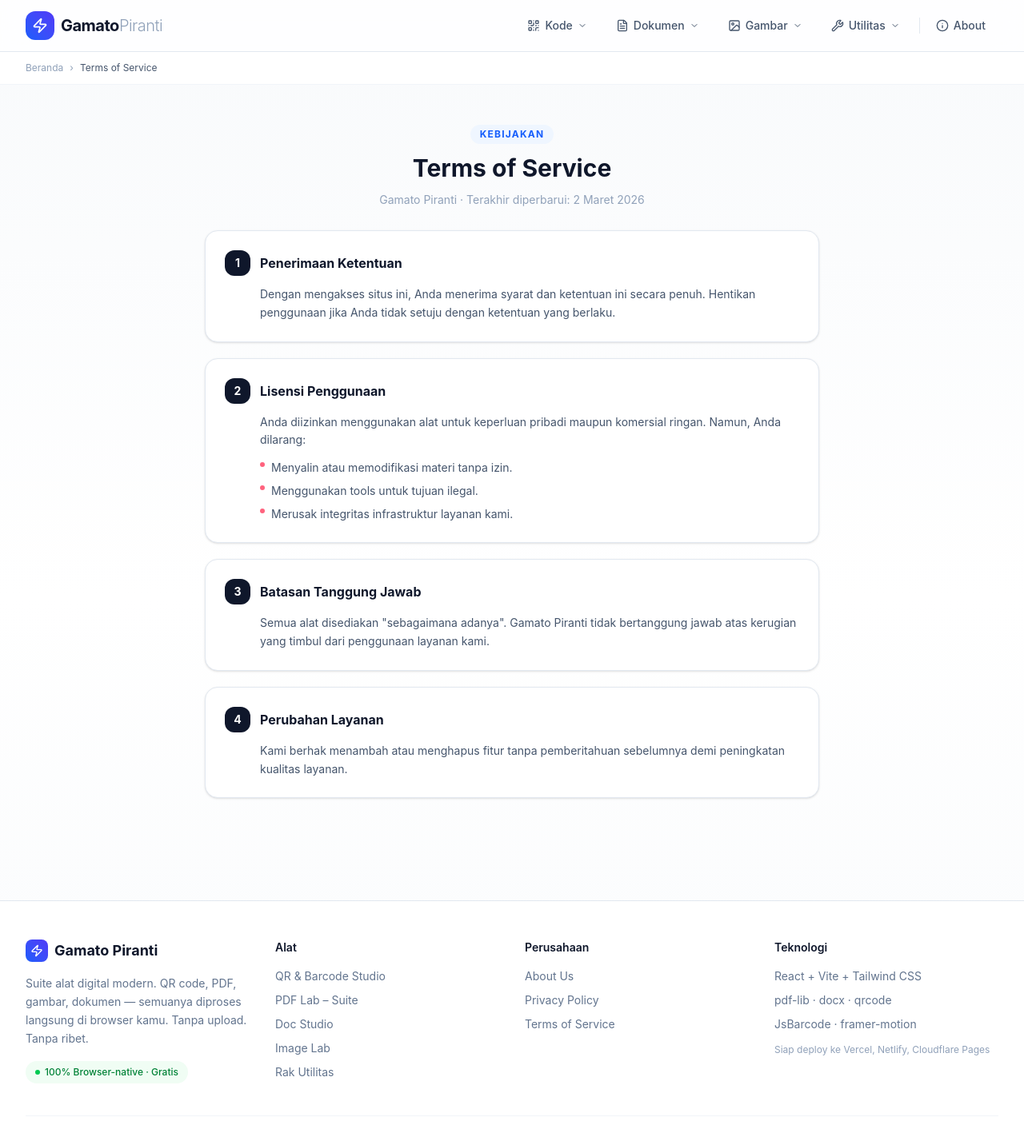
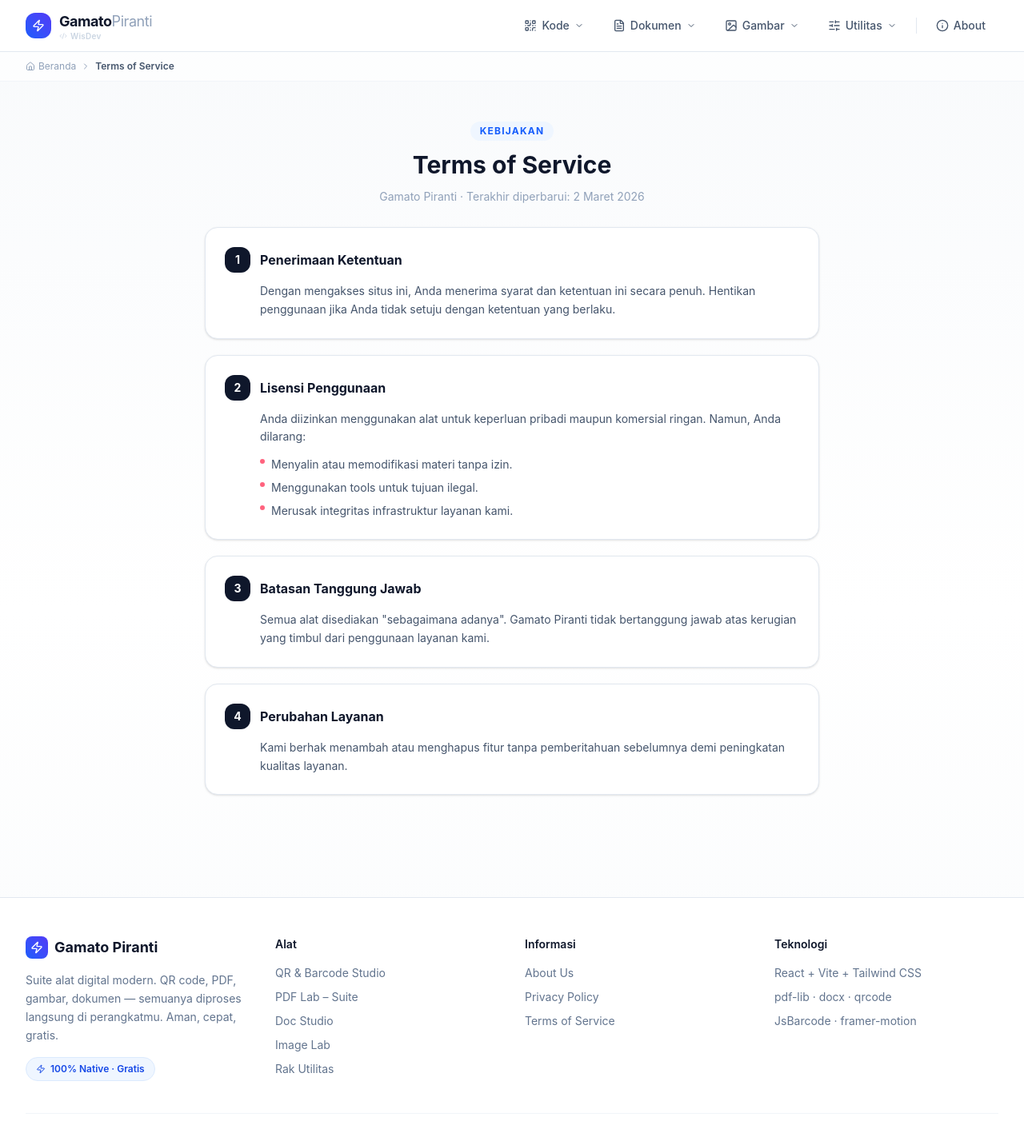
Before and after one commit to wug-system/Gamato-Piranti, a React (Vite) app: page /terms in a window 1280 px wide. Shown: the top 1427 px of the page at 80% size. Built offline with nearby package versions, Linux system fonts and the light colour scheme.

Commit message:
Add files via upload

```diff
--- a/src/components/layout/Footer.tsx
+++ b/src/components/layout/Footer.tsx
@@ -1,5 +1,5 @@
 import { Link } from 'react-router-dom';
-import { Zap } from 'lucide-react';
+import { Zap, Code2, Heart } from 'lucide-react';
 
 export default function Footer() {
   return (
@@ -16,11 +16,11 @@ export default function Footer() {
               <span className="font-bold text-lg text-slate-900">Gamato Piranti</span>
             </div>
             <p className="text-slate-500 text-sm leading-relaxed">
-              Suite alat digital modern. QR code, PDF, gambar, dokumen — semuanya diproses langsung di browser kamu. Tanpa upload. Tanpa ribet.
+              Suite alat digital modern. QR code, PDF, gambar, dokumen — semuanya diproses langsung di perangkatmu. Aman, cepat, gratis.
             </p>
-            <div className="inline-flex items-center space-x-1.5 bg-green-50 text-green-700 px-3 py-1.5 rounded-full text-xs font-medium">
-              <span className="w-1.5 h-1.5 bg-green-500 rounded-full"></span>
-              <span>100% Browser-native · Gratis</span>
+            <div className="inline-flex items-center space-x-1.5 bg-blue-50 text-blue-700 px-3 py-1.5 rounded-full text-xs font-semibold border border-blue-100">
+              <Zap className="w-3 h-3" />
+              <span>100% Native · Gratis</span>
             </div>
           </div>
 
@@ -38,7 +38,7 @@ export default function Footer() {
 
           {/* Company */}
           <div>
-            <h3 className="font-semibold text-slate-900 mb-4 text-sm">Perusahaan</h3>
+            <h3 className="font-semibold text-slate-900 mb-4 text-sm">Informasi</h3>
             <ul className="space-y-2.5 text-sm text-slate-500">
               <li><Link to="/about" className="hover:text-blue-600 transition-colors">About Us</Link></li>
               <li><Link to="/privacy" className="hover:text-blue-600 transition-colors">Privacy Policy</Link></li>
@@ -46,20 +46,25 @@ export default function Footer() {
             </ul>
           </div>
 
-          {/* Tech info */}
+          {/* Tech */}
           <div>
             <h3 className="font-semibold text-slate-900 mb-4 text-sm">Teknologi</h3>
             <ul className="space-y-2.5 text-sm text-slate-500">
               <li>React + Vite + Tailwind CSS</li>
               <li>pdf-lib · docx · qrcode</li>
               <li>JsBarcode · framer-motion</li>
-              <li className="pt-1 text-xs text-slate-400">Siap deploy ke Vercel, Netlify, Cloudflare Pages</li>
             </ul>
           </div>
         </div>
 
+        {/* Bottom bar */}
         <div className="border-t border-slate-100 mt-10 pt-8 flex flex-col md:flex-row items-center justify-between gap-4 text-sm text-slate-400">
-          <p>© {new Date().getFullYear()} Gamato Piranti. Fokus ke utilitas, bukan klaim.</p>
+          <p>© {new Date().getFullYear()} Gamato Piranti. Dibuat dengan <Heart className="w-3 h-3 inline text-red-400" /> untuk produktivitas.</p>
+          <div className="flex items-center gap-2 text-xs text-slate-400 font-medium">
+            <Code2 className="w-3.5 h-3.5" />
+            <span>Powered by</span>
+            <span className="text-slate-600 font-bold">WisDev</span>
+          </div>
           <div className="flex items-center gap-4">
             <Link to="/privacy" className="hover:text-slate-600 transition-colors">Privacy Policy</Link>
             <span className="text-slate-200">•</span>
--- a/src/components/layout/Header.tsx
+++ b/src/components/layout/Header.tsx
@@ -2,8 +2,8 @@ import { useState, useRef, useEffect } from 'react';
 import { Link, useLocation } from 'react-router-dom';
 import {
   Menu, X, ChevronDown,
-  FileText, Image, QrCode, Sliders,
-  Wrench, Zap, Barcode, Info, Shield, BookOpen,
+  FileText, Image, QrCode, SlidersHorizontal,
+  Zap, Barcode, Info, BookOpen, AlignLeft, Code2,
 } from 'lucide-react';
 import { AnimatePresence, motion } from 'framer-motion';
 
@@ -38,17 +38,17 @@ const menuGroups = [
   {
     id: 'utilitas' as const,
     title: 'Utilitas',
-    icon: <Wrench className="w-4 h-4" />,
+    icon: <SlidersHorizontal className="w-4 h-4" />,
     items: [
-      { name: 'Rak Utilitas', path: '/utility', icon: <Sliders className="w-4 h-4 text-pink-500" />, desc: 'JSON, Base64, kalkulator, password & lainnya' },
+      { name: 'Rak Utilitas', path: '/utility', icon: <AlignLeft className="w-4 h-4 text-pink-500" />, desc: 'JSON, Base64, kalkulator, password & lainnya' },
     ],
   },
 ];
 
-const pagesLinks = [
-  { name: 'About Us', path: '/about' },
-  { name: 'Privacy Policy', path: '/privacy' },
-  { name: 'Terms of Service', path: '/terms' },
+const policyLinks = [
+  { name: 'About Us',         path: '/about',   icon: <Info className="w-4 h-4 text-slate-400" /> },
+  { name: 'Privacy Policy',   path: '/privacy', icon: <BookOpen className="w-4 h-4 text-slate-400" /> },
+  { name: 'Terms of Service', path: '/terms',   icon: <FileText className="w-4 h-4 text-slate-400" /> },
 ];
 
 export default function Header() {
@@ -57,16 +57,11 @@ export default function Header() {
   const dropdownRef = useRef<HTMLDivElement>(null);
   const location = useLocation();
 
-  useEffect(() => {
-    setMobileOpen(false);
-    setActiveDropdown(null);
-  }, [location]);
+  useEffect(() => { setMobileOpen(false); setActiveDropdown(null); }, [location]);
 
   useEffect(() => {
     const handleClickOutside = (e: MouseEvent) => {
-      if (dropdownRef.current && !dropdownRef.current.contains(e.target as Node)) {
-        setActiveDropdown(null);
-      }
+      if (dropdownRef.current && !dropdownRef.current.contains(e.target as Node)) setActiveDropdown(null);
     };
     document.addEventListener('mousedown', handleClickOutside);
     return () => document.removeEventListener('mousedown', handleClickOutside);
@@ -77,31 +72,36 @@ export default function Header() {
     return () => { document.body.style.overflow = ''; };
   }, [mobileOpen]);
 
-  const isActive = (items: { path: string }[]) =>
-    items.some(i => location.pathname === i.path);
+  const isActive = (items: { path: string }[]) => items.some(i => location.pathname === i.path);
 
   return (
-    <header className="sticky top-0 z-50 bg-white/80 backdrop-blur-lg border-b border-slate-200">
+    <header className="sticky top-0 z-50 bg-white/90 backdrop-blur-lg border-b border-slate-200">
       <div className="max-w-7xl mx-auto px-4 sm:px-6 lg:px-8">
         <div className="flex justify-between items-center h-16">
 
           {/* Logo */}
-          <Link to="/" className="flex items-center space-x-2 group">
+          <Link to="/" className="flex items-center gap-2.5 group shrink-0">
             <div className="bg-gradient-to-tr from-blue-600 to-indigo-600 p-2 rounded-xl text-white group-hover:shadow-lg group-hover:shadow-blue-500/30 transition-all duration-300">
-              <Zap className="w-5 h-5" />
+              <Zap className="w-4 h-4" />
             </div>
-            <span className="font-bold text-xl tracking-tight text-slate-900 group-hover:text-blue-600 transition-colors">
-              Gamato<span className="text-slate-400 font-light">Piranti</span>
-            </span>
+            <div className="leading-tight">
+              <span className="font-bold text-lg tracking-tight text-slate-900 group-hover:text-blue-600 transition-colors">
+                Gamato<span className="text-slate-400 font-normal">Piranti</span>
+              </span>
+              <div className="flex items-center gap-1 -mt-0.5">
+                <Code2 className="w-2.5 h-2.5 text-slate-300" />
+                <span className="text-[10px] font-semibold text-slate-300 tracking-wide">WisDev</span>
+              </div>
+            </div>
           </Link>
 
           {/* Desktop Navigation */}
-          <nav className="hidden md:flex items-center space-x-1" ref={dropdownRef}>
+          <nav className="hidden md:flex items-center gap-1" ref={dropdownRef}>
             {menuGroups.map((group) => (
               <div key={group.id} className="relative">
                 <button
                   onClick={() => setActiveDropdown(activeDropdown === group.id ? null : group.id)}
-                  className={`flex items-center space-x-1.5 px-4 py-2 rounded-full text-sm font-medium transition-colors ${
+                  className={`flex items-center gap-1.5 px-4 py-2 rounded-full text-sm font-medium transition-colors ${
                     activeDropdown === group.id || isActive(group.items)
                       ? 'bg-blue-50 text-blue-600'
                       : 'text-slate-600 hover:bg-slate-50 hover:text-slate-900'
@@ -115,18 +115,18 @@ export default function Header() {
                 <AnimatePresence>
                   {activeDropdown === group.id && (
                     <motion.div
-                      initial={{ opacity: 0, y: 8, scale: 0.96 }}
+                      initial={{ opacity: 0, y: 8, scale: 0.97 }}
                       animate={{ opacity: 1, y: 0, scale: 1 }}
-                      exit={{ opacity: 0, y: 8, scale: 0.96 }}
-                      transition={{ duration: 0.15 }}
-                      className="absolute top-full left-1/2 -translate-x-1/2 mt-2 w-72 bg-white rounded-2xl shadow-xl border border-slate-100 overflow-hidden ring-1 ring-black/5"
+                      exit={{ opacity: 0, y: 8, scale: 0.97 }}
+                      transition={{ duration: 0.13 }}
+                      className="absolute top-full left-1/2 -translate-x-1/2 mt-2 w-72 bg-white rounded-2xl shadow-xl border border-slate-100 overflow-hidden"
                     >
-                      <div className="p-2 space-y-1">
+                      <div className="p-2 space-y-0.5">
                         {group.items.map((item) => (
                           <Link
                             key={item.path}
                             to={item.path}
-                            className="flex items-start space-x-3 p-3 rounded-xl hover:bg-slate-50 transition-colors group/item"
+                            className="flex items-start gap-3 p-3 rounded-xl hover:bg-slate-50 transition-colors group/item"
                           >
                             <div className="mt-0.5 bg-white p-1.5 rounded-lg shadow-sm ring-1 ring-slate-100 group-hover/item:shadow-md transition-all shrink-0">
                               {item.icon}
@@ -144,15 +144,12 @@ export default function Header() {
               </div>
             ))}
 
-            {/* Separator */}
             <div className="w-px h-5 bg-slate-200 mx-1" />
 
             <Link
               to="/about"
-              className={`flex items-center space-x-1.5 px-4 py-2 rounded-full text-sm font-medium transition-colors ${
-                location.pathname === '/about'
-                  ? 'bg-blue-50 text-blue-600'
-                  : 'text-slate-600 hover:bg-slate-50 hover:text-slate-900'
+              className={`flex items-center gap-1.5 px-4 py-2 rounded-full text-sm font-medium transition-colors ${
+                location.pathname === '/about' ? 'bg-blue-50 text-blue-600' : 'text-slate-600 hover:bg-slate-50 hover:text-slate-900'
               }`}
             >
               <Info className="w-4 h-4" />
@@ -163,7 +160,7 @@ export default function Header() {
           {/* Mobile Hamburger */}
           <button
             onClick={() => setMobileOpen(!mobileOpen)}
-            className="md:hidden p-2 rounded-xl text-slate-600 hover:bg-slate-100 focus:outline-none transition-colors"
+            className="md:hidden p-2 rounded-xl text-slate-600 hover:bg-slate-100 transition-colors"
             aria-label="Toggle menu"
           >
             {mobileOpen ? <X className="w-5 h-5" /> : <Menu className="w-5 h-5" />}
@@ -183,25 +180,22 @@ export default function Header() {
           >
             <div className="px-4 py-5 space-y-5 max-h-[80vh] overflow-y-auto">
               {menuGroups.map((group) => (
-                <div key={group.id} className="space-y-2">
-                  <h3 className="flex items-center space-x-2 text-xs font-semibold text-slate-400 uppercase tracking-widest">
-                    {group.icon}
-                    <span>{group.title}</span>
+                <div key={group.id} className="space-y-1.5">
+                  <h3 className="flex items-center gap-2 text-xs font-bold text-slate-400 uppercase tracking-widest px-1">
+                    {group.icon}<span>{group.title}</span>
                   </h3>
-                  <div className="space-y-1 pl-2 border-l-2 border-slate-100">
+                  <div className="space-y-0.5 pl-2 border-l-2 border-slate-100">
                     {group.items.map((item) => (
                       <Link
                         key={item.path}
                         to={item.path}
-                        className={`flex items-center space-x-3 py-2.5 px-3 rounded-xl transition-colors ${
-                          location.pathname === item.path
-                            ? 'bg-blue-50 text-blue-600'
-                            : 'text-slate-700 hover:bg-slate-50'
+                        className={`flex items-center gap-3 py-2.5 px-3 rounded-xl transition-colors ${
+                          location.pathname === item.path ? 'bg-blue-50 text-blue-600' : 'text-slate-700 hover:bg-slate-50'
                         }`}
                       >
                         {item.icon}
                         <div>
-                          <div className="text-sm font-medium">{item.name}</div>
+                          <div className="text-sm font-semibold">{item.name}</div>
                           <div className="text-xs text-slate-400">{item.desc}</div>
                         </div>
                       </Link>
@@ -210,19 +204,23 @@ export default function Header() {
                 </div>
               ))}
 
-              <div className="pt-2 border-t border-slate-100 space-y-1">
-                {pagesLinks.map((link) => (
+              <div className="border-t border-slate-100 pt-4 space-y-0.5">
+                {policyLinks.map((link) => (
                   <Link
                     key={link.path}
                     to={link.path}
-                    className="flex items-center space-x-2 px-3 py-2.5 rounded-xl text-sm text-slate-600 hover:bg-slate-50 transition-colors"
+                    className="flex items-center gap-2 px-3 py-2.5 rounded-xl text-sm text-slate-600 hover:bg-slate-50 transition-colors"
                   >
-                    {link.name === 'About Us' && <Info className="w-4 h-4 text-slate-400" />}
-                    {link.name === 'Privacy Policy' && <Shield className="w-4 h-4 text-slate-400" />}
-                    {link.name === 'Terms of Service' && <BookOpen className="w-4 h-4 text-slate-400" />}
-                    <span>{link.name}</span>
+                    {link.icon}<span>{link.name}</span>
                   </Link>
                 ))}
+              </div>
+
+              {/* WisDev tag in mobile */}
+              <div className="flex items-center justify-center gap-1.5 text-xs text-slate-300 pt-1 border-t border-slate-100">
+                <Code2 className="w-3 h-3" />
+                <span>Powered by</span>
+                <span className="text-slate-500 font-bold">WisDev</span>
               </div>
             </div>
           </motion.div>
--- a/src/components/layout/Layout.tsx
+++ b/src/components/layout/Layout.tsx
@@ -1,24 +1,40 @@
-import { Outlet, useLocation } from 'react-router-dom';
+import { Outlet, useLocation, Link } from 'react-router-dom';
 import Header from './Header';
 import Footer from './Footer';
+import { ChevronRight, Home } from 'lucide-react';
+
+const PAGE_LABELS: Record<string, string> = {
+  '/qr':      'QR & Barcode Studio',
+  '/pdf':     'PDF Lab – Suite',
+  '/docs':    'Doc Studio',
+  '/image':   'Image Lab',
+  '/utility': 'Rak Utilitas',
+  '/about':   'About Us',
+  '/privacy': 'Privacy Policy',
+  '/terms':   'Terms of Service',
+};
 
 export default function Layout() {
   const { pathname } = useLocation();
   const isHome = pathname === '/';
+  const label = PAGE_LABELS[pathname];
 
   return (
     <div className="min-h-screen bg-gradient-to-b from-slate-50 via-white to-slate-50 text-slate-900 flex flex-col">
       <Header />
       <main className="flex-1">
-        {/* Page hero bar (shown on tool pages, not home) */}
-        {!isHome && (
-          <div className="border-b border-slate-100 bg-white">
-            <div className="max-w-7xl mx-auto px-4 sm:px-6 lg:px-8 py-3">
-              <div className="flex items-center text-xs text-slate-400 gap-2">
-                <a href="/" className="hover:text-slate-600 transition-colors">Beranda</a>
-                <span>›</span>
-                <span className="text-slate-600">{getPageLabel(pathname)}</span>
-              </div>
+        {/* Breadcrumb — only on non-home pages */}
+        {!isHome && label && (
+          <div className="border-b border-slate-100 bg-white/70">
+            <div className="max-w-7xl mx-auto px-4 sm:px-6 lg:px-8 py-2.5">
+              <nav className="flex items-center gap-1.5 text-xs text-slate-400">
+                <Link to="/" className="flex items-center gap-1 hover:text-blue-600 transition-colors">
+                  <Home className="w-3 h-3" />
+                  <span>Beranda</span>
+                </Link>
+                <ChevronRight className="w-3 h-3 shrink-0" />
+                <span className="text-slate-600 font-semibold">{label}</span>
+              </nav>
             </div>
           </div>
         )}
@@ -28,17 +44,3 @@ export default function Layout() {
     </div>
   );
 }
-
-function getPageLabel(path: string) {
-  const map: Record<string, string> = {
-    '/qr': 'QR & Barcode Studio',
-    '/pdf': 'PDF Lab – Suite',
-    '/docs': 'Doc Studio',
-    '/image': 'Image Lab',
-    '/utility': 'Rak Utilitas',
-    '/about': 'About Us',
-    '/privacy': 'Privacy Policy',
-    '/terms': 'Terms of Service',
-  };
-  return map[path] ?? 'Halaman';
-}
```
